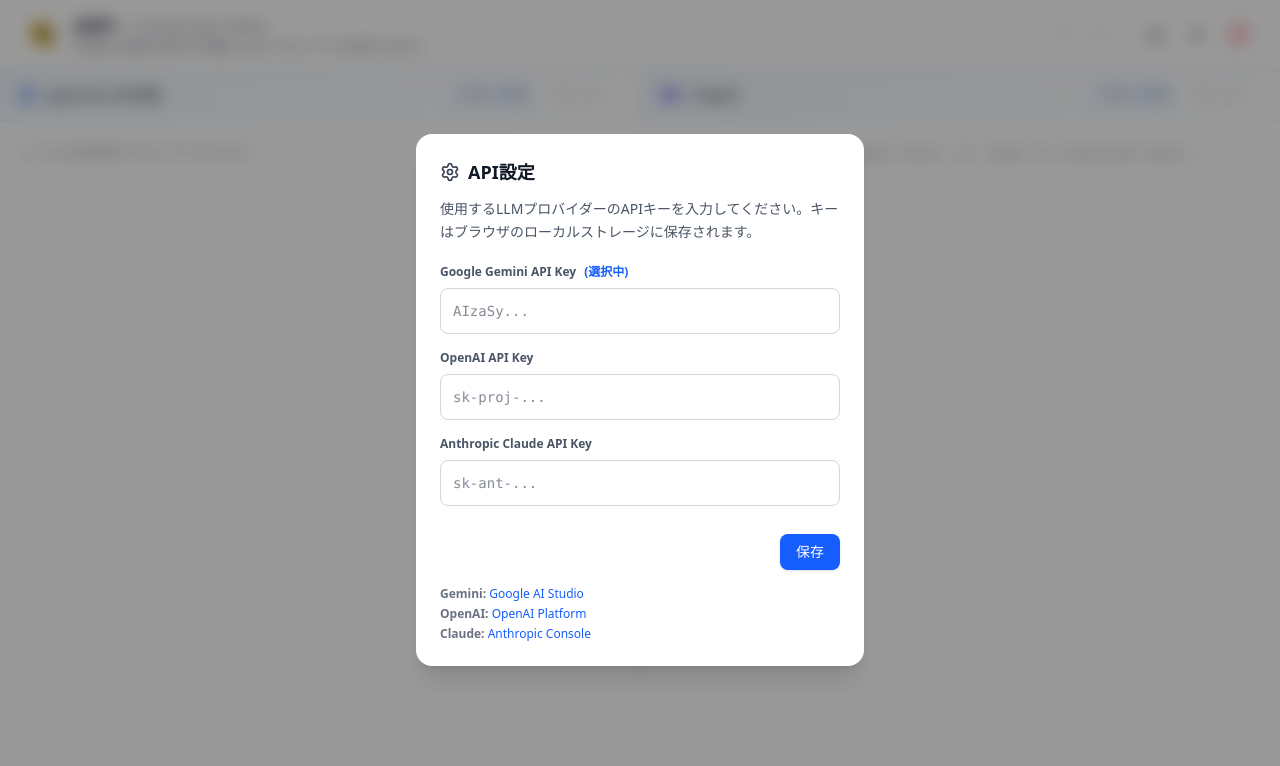
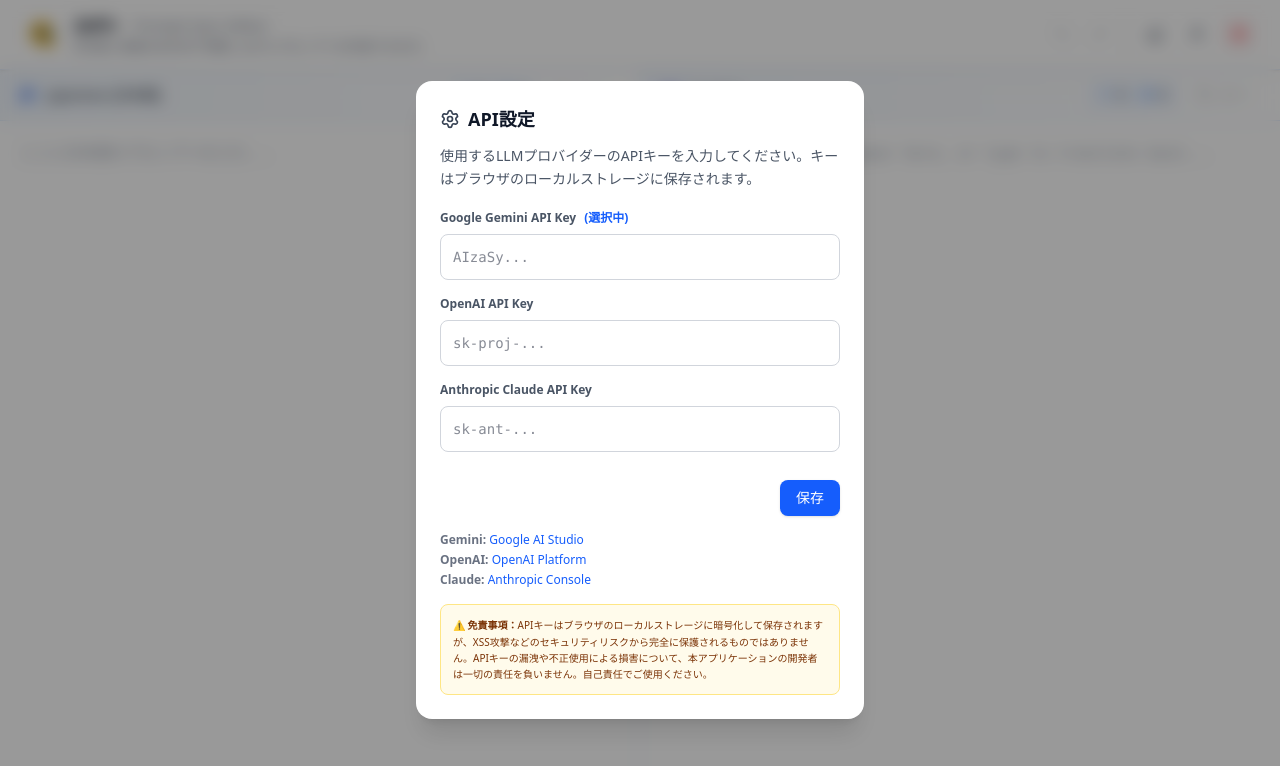
Before and after one commit to MinakuchiTaiga/prompt-sync-editor, a React (Vite) app: page / in a window 1280 px wide. Shown: the top 766 px of the page. Built offline with nearby package versions, Linux system fonts and the light colour scheme.

Commit message:
add: APIキーのセキュリティリスクに関する免責事項を追加

```diff
--- a/src/App.tsx
+++ b/src/App.tsx
@@ -1313,6 +1313,13 @@
                 <p><strong>OpenAI:</strong> <a href="https://platform.openai.com/api-keys" target="_blank" rel="noopener noreferrer" className="text-blue-600 hover:underline">OpenAI Platform</a></p>
                 <p><strong>Claude:</strong> <a href="https://console.anthropic.com/" target="_blank" rel="noopener noreferrer" className="text-blue-600 hover:underline">Anthropic Console</a></p>
               </div>
+
+              <div className="mt-4 p-3 bg-amber-50 border border-amber-200 rounded-lg">
+                <p className="text-[10px] text-amber-900 leading-relaxed">
+                  <strong className="font-semibold">⚠️ 免責事項：</strong>
+                  APIキーはブラウザのローカルストレージに暗号化して保存されますが、XSS攻撃などのセキュリティリスクから完全に保護されるものではありません。APIキーの漏洩や不正使用による損害について、本アプリケーションの開発者は一切の責任を負いません。自己責任でご使用ください。
+                </p>
+              </div>
             </div>
           </div>
         </div>
```
